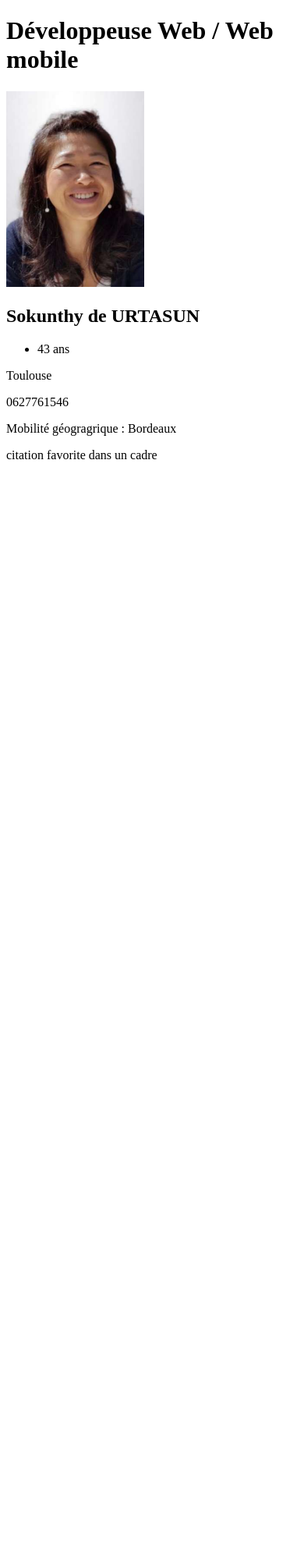
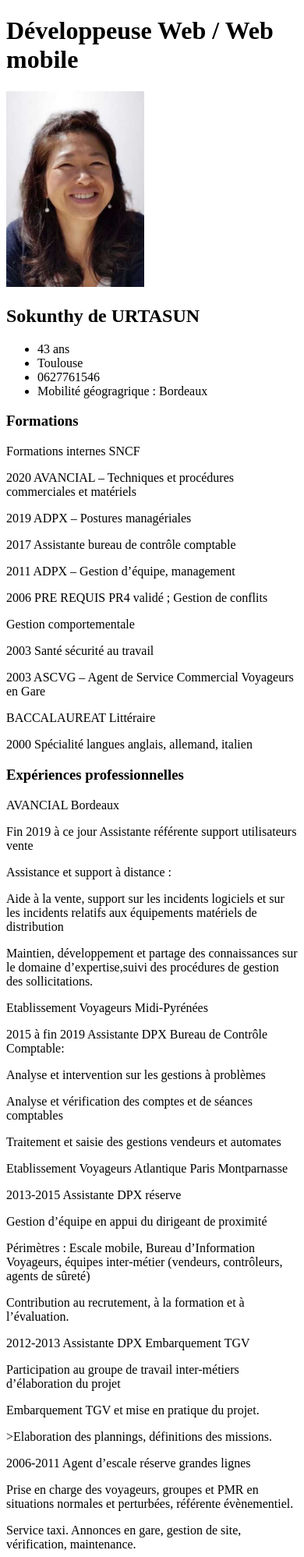
Before and after one commit to sdeurt/cv, a plain HTML site: page index.html in a window 390 px wide. Shown: the top 1997 px of the page at 78% size. Before the commit the page ends 844 px from the top, so only its background shows below. Drawn offline with Linux system fonts and the light colour scheme.

Commit message:
ajout parties cv

```diff
--- a/index.html
+++ b/index.html
@@ -19,28 +19,94 @@
       <div class="photo">
         <img src="photo.png" alt="profil cv" />
       </div>
-      <section>
+      <section class="section-left">
         <div class="contact">
           <h2>Sokunthy de URTASUN</h2>
-            <ul>
-              <li>43 ans</li>
-            </ul>
-            <div class="contact-flex">
-                <p>Toulouse</p>
-                <p> 0627761546 </p>
-                <p> Mobilité géogragrique : Bordeaux</p>
-            </div>
-            <div>
+          <ul>
+            <li>43 ans</li>
+            <li>Toulouse</li>
+            <li> 0627761546 </li>
+            <li> Mobilité géogragrique : Bordeaux</li>
+          </ul>
+        </div>
       </section>
-      <section> </section>
-      <section> </section>
-      <section> </section>
-      <section> </section>
+      <section class="section-left">
+        <h3> Formations </h3>
+        <div class="formations">
+          <p> Formations internes SNCF </p>
+          <p> 2020 AVANCIAL – Techniques et procédures commerciales et matériels </p>
+          <p> 2019 ADPX – Postures managériales </p>
+          <p> 2017 Assistante bureau de contrôle comptable </p>
+          <p>2011 ADPX – Gestion d’équipe, management </p>
+          <p>2006 PRE REQUIS PR4 validé ; Gestion de conflits </p>
+          <p>Gestion comportementale </p>
+          <p>2003 Santé sécurité au travail</p>
+          <p>2003 ASCVG – Agent de Service Commercial Voyageurs en Gare </p>
+          <p>BACCALAUREAT Littéraire </p>
+          <p>2000 Spécialité langues anglais, allemand, italien </p>
+        </div>
+      </section>
+      <section class="section-right">
+        <h3> Expériences professionnelles </h3>
+        <div class="expériences pro">
+          <p> AVANCIAL Bordeaux </p>
+          <p> Fin 2019 à ce jour Assistante référente support utilisateurs vente </p>
+          <p> Assistance et support à distance :</p>
+          <p> Aide à la vente, support sur les incidents logiciels et sur les incidents relatifs aux équipements
+            matériels de distribution </p>
+          <p> Maintien, développement et partage des connaissances sur le domaine d’expertise,suivi des procédures de
+            gestion des sollicitations. </p>
+          <p> Etablissement Voyageurs Midi-Pyrénées </p>
+          <p> 2015 à fin 2019 Assistante DPX Bureau de Contrôle Comptable:</p>
+          <p> Analyse et intervention sur les gestions à problèmes </p>
+          <p>Analyse et vérification des comptes et de séances comptables </p>
+          <p>Traitement et saisie des gestions vendeurs et automates </p>
+          <p>Etablissement Voyageurs Atlantique Paris Montparnasse </p>
+          <p> 2013-2015 Assistante DPX réserve </p>
+          <p> Gestion d’équipe en appui du dirigeant de proximité </p>
+          <p> Périmètres : Escale mobile, Bureau d’Information Voyageurs, équipes inter-métier (vendeurs, contrôleurs,
+            agents de sûreté)</p>
+          <p> Contribution au recrutement, à la formation et à l’évaluation. </p>
+          <p> 2012-2013 Assistante DPX Embarquement TGV </p>
+          <p> Participation au groupe de travail inter-métiers d’élaboration du projet </p>
+          <p> Embarquement TGV et mise en pratique du projet. </p>
+          <p>>Elaboration des plannings, définitions des missions.</p>
+          <p>2006-2011 Agent d’escale réserve grandes lignes </p>
+          <p>Prise en charge des voyageurs, groupes et PMR en situations normales et perturbées, référente évènementiel.
+          </p>
+          <p>Service taxi. Annonces en gare, gestion de site, vérification, maintenance.</p>
+          <p>2003-2005 Agent d’escale transilien (Ile-de-France) </p>
+          <p> Commercialisation de la tele-billétique : conseiller, orienter, informer </p>
+      </section>
+      <section class="section-right">
+        <h3> Compétences </h3>
+        <div class="comp">
+          <p> Travail en équipe </p>
+          <p> Ecoute active </p>
+          <p> Adaptation au changement </p>
+          <p> Rigueur et détermination </p>
+          <p> Langues : </p>
+          <p> Anglais (conversation) </p>
+          <p> Allemand et Italien (notions élémentaires) </p>
+          <p> Informatique : </p>
+          <p> Windows, pack office </p>
+        </div>
+      </section>
+      <section class="section-left">
+        <h3> Centres d'intérêts </h3>
+        <ul>
+          <ol> Capoeira </ol>
+          <ol> Krav Maga </ol>
+          <ol>Boxe anglaise </ol>
+          <ol> Crossfit,Musculation</ol>
+        </ul>
+      </section>
       </div>
     </header>
   </main>
   <footer>
-    <p> citation favorite dans un cadre </p>
+    <p> J'essaie d'apprendre le plus possible car je ne sais rien par rapport à ce que j'ai besoin de savoir. </p>
+    <p> <strong>Mohammed Ali</strong> </p>
   </footer>
 </body>
 
```
